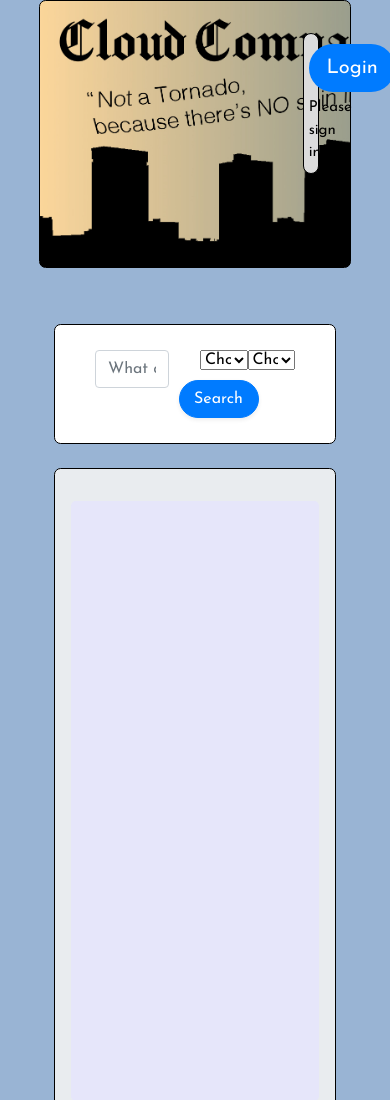
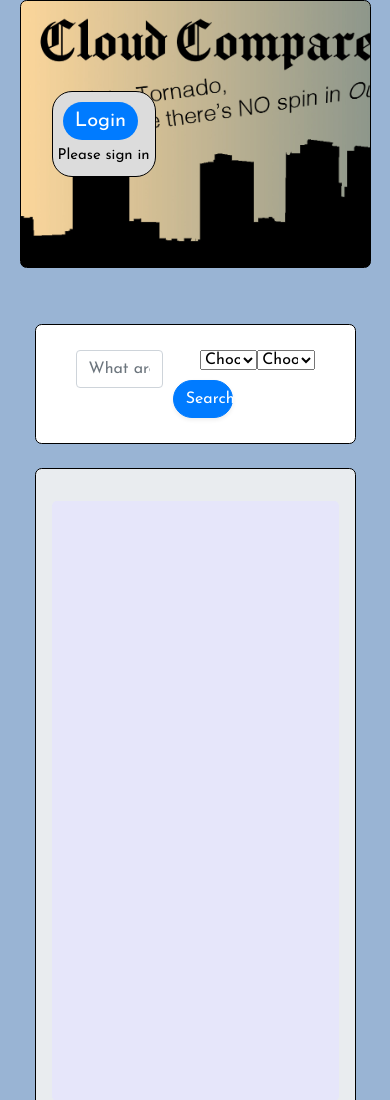
Before and after one commit to willhathaway/NewsProject, a plain HTML site: page index.html in a window 390 px wide. Shown: the top 1100 px of the page. Drawn offline with nearby package versions, Linux system fonts and the light colour scheme; a script that the page names is missing.

Commit message:
responsive changes 1 (#26)

```diff
--- a/assets/css/style.css
+++ b/assets/css/style.css
@@ -10,14 +10,15 @@ body {
 }
 
 #login {
+    padding: .2rem .7rem;
     color: white;
     background-color: #007bff;
     border-radius: 50rem;
-    margin-left: 18%;
+    /* margin-left: 18%; */
 }
 
 .header-btns {
-    width: inherit;
+    width: fit-content;
     padding: 5px;
     background-color: gainsboro;
     border-radius: 15pt;
@@ -25,7 +26,7 @@ body {
 }
 
 .container-fluid {
-    max-width: 80%
+    max-width: 90%;
 }
 
 .parent {
@@ -187,9 +188,9 @@ input {
     border: 1px solid black;
 }
 
-@media screen and (min-width:480px) {
+@media screen and (max-width:480px) {
     #sources {
-        width: 200px;
+        width: 50px;
         float: left;
     }
 
@@ -197,9 +198,13 @@ input {
         min-width: 200px;
         float: left;
     }
+
+    #searchBtn {
+        width: 60px;
+    }
 }
 
-@media screen and (min-width:720px) {
+@media screen and (max-width:720px) {
     #sources {
         width: 200px;
         float: left;
@@ -212,11 +217,11 @@ input {
 }
 
 .cloud:hover {
-  transform: scale(1.2);
+    transform: scale(1.2);
 }
 
 .cloud {
-  width: 100%;
-  height: 100%;
-  transition: all .5s;
+    width: 100%;
+    height: 100%;
+    transition: all .5s;
 }
--- a/index.html
+++ b/index.html
@@ -40,8 +40,8 @@
   <div class="container-fluid" id="header">
     <div class="parent">
       <div id="imageTron" class="row jumbotron">
-        <div class="col-10"></div>
-        <div class="col-2">
+        <div class="col-sm-10"></div>
+        <div class="col-sm-2">
           <div class="header header-btns"> <button id="login" type="button" class="btn btn-lg logs">Login</button>
             <button id="logout" type="button" class="btn btn-lg logs">Logout</button>
             <p id="message"></p>
```
